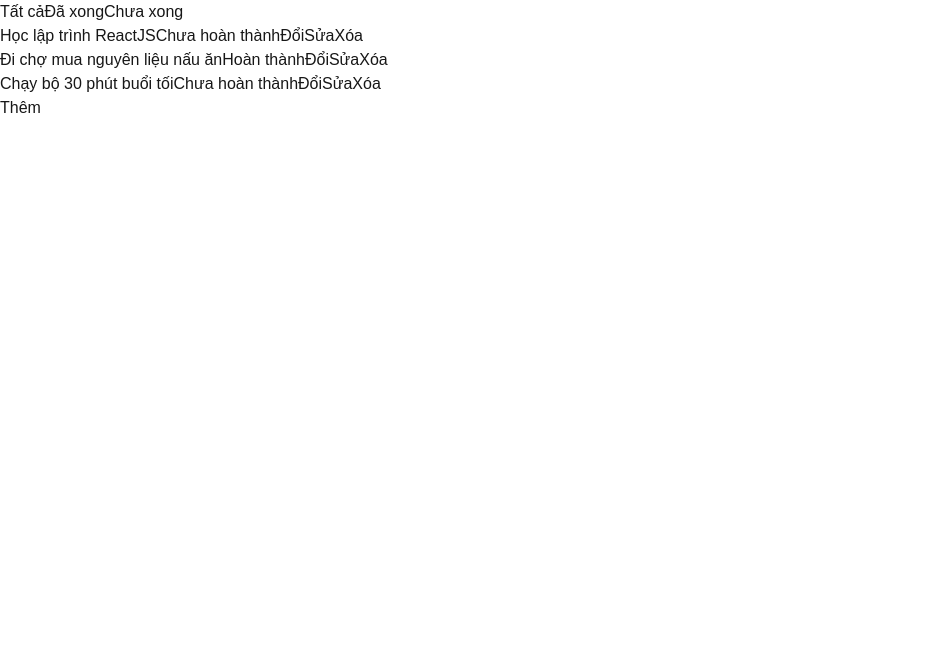
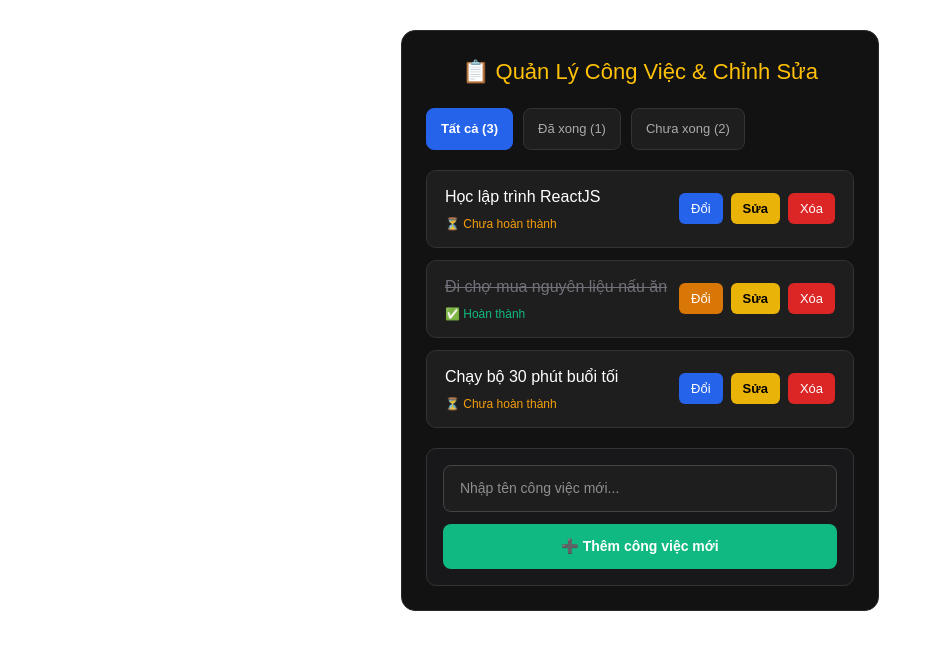
Before and after one commit to ngoia6664-tech/Learning_HTML_CSS, a Next.js app in the folder GIAI ĐOẠN 2 REACT/learning_react/: page /Day6/bai7 in a window 1280 px wide. Shown: the top 650 px of the page, without its empty margins (0-942 px from the left). Built offline with nearby package versions, Linux system fonts and the light colour scheme.

Commit message:
todoapp thêm css

```diff
--- a/GIAI ĐOẠN 2 REACT/learning_react/app/Day6/bai7/page.tsx
+++ b/GIAI ĐOẠN 2 REACT/learning_react/app/Day6/bai7/page.tsx
@@ -1,10 +1,12 @@
 "use client";
 import { useEffect, useState } from "react";
+
 const initialTasks = [
   { id: 1, job: "Học lập trình ReactJS", done: false },
   { id: 2, job: "Đi chợ mua nguyên liệu nấu ăn", done: true },
   { id: 3, job: "Chạy bộ 30 phút buổi tối", done: false },
 ];
+
 //Bắt đầu từ 9h20
 function ListJob(props: {
   job: string;
@@ -14,79 +16,146 @@ function ListJob(props: {
   onclickRemove: () => void;
 }) {
   return (
-    <div>
-      <span>{props.job}</span>
-      <span>{props.done ? "Hoàn thành" : "Chưa hoàn thành"}</span>
-      <button onClick={props.onClickDone}>Đổi</button>
-      <button onClick={props.onClickChange}>Sửa</button>
-      <button onClick={props.onclickRemove}>Xóa</button>
+    <div style={styles.jobCard}>
+      <div style={styles.jobInfo}>
+        <span style={{ ...styles.jobText, textDecoration: props.done ? "line-through" : "none", color: props.done ? "#71717a" : "#fff" }}>
+          {props.job}
+        </span>
+        <span style={props.done ? styles.badgeDone : styles.badgeNotDone}>
+          {props.done ? "✅ Hoàn thành" : "⏳ Chưa hoàn thành"}
+        </span>
+      </div>
+      <div style={styles.actionGroup}>
+        <button onClick={props.onClickDone} style={props.done ? styles.btnUnmark : styles.btnMark}>
+          Đổi
+        </button>
+        <button onClick={props.onClickChange} style={styles.btnWarning}>
+          Sửa
+        </button>
+        <button onClick={props.onclickRemove} style={styles.btnDanger}>
+          Xóa
+        </button>
+      </div>
     </div>
   );
 }
+
 export default function Home() {
   const [Job, setJob] = useState(initialTasks);
   const [IdDangSua, setIdDangSua] = useState<number | null>(null);
   const [chuDangGo, setChuDangGo] = useState("");
   const [flag, setFlag] = useState(false);
   const [Tab, setTab] = useState("all");
+  const [viecMoi, setViecMoi] = useState("");
+  const [loi, setLoi] = useState("");
+
   function BatDauSua(id: number, job: string) {
     setIdDangSua(id);
     setChuDangGo(job);
   }
+
   function LuuSua() {
     if (chuDangGo.trim() === "") return;
     setJob(
-      Job.map((x) => (x && x.id === IdDangSua ? { ...x, job: chuDangGo } : x)),
+      Job.map((x) => (x && x.id === IdDangSua ? { ...x, job: chuDangGo.trim() } : x)),
     );
     setIdDangSua(null);
   }
+
   function HuySua() {
     setIdDangSua(null);
   }
+
   function Remove(id: number) {
     setJob(Job.filter((x) => x.id !== id));
   }
+
   function OnClickDone(id: number) {
     setJob(Job.map((x) => (x && x.id === id ? { ...x, done: !x.done } : x)));
   }
+
   function AddJob() {
-    setJob([...Job, { id: Date.now(), job: "test", done: false }]);
+    if (viecMoi.trim() === ""){
+    setLoi("Nội dung không được để trống")
+    return
     }
+    setJob([...Job, { id: Date.now(), job: viecMoi.trim(), done: false }]);
+    setViecMoi("");
+    setLoi("")
+  }
+
   useEffect(() => {
     const dataJob = localStorage.getItem("Day6_bai7");
     if (dataJob) setJob(JSON.parse(dataJob));
     setFlag(true);
   }, []);
+
   useEffect(() => {
     if (!flag) return;
     localStorage.setItem("Day6_bai7", JSON.stringify(Job));
   }, [Job, flag]);
-  const DangHien = Job.filter((x) =>{
-  if(Tab ==="all") return x
-  if (Tab === "complete") return x.done
-  if (Tab === "not_complete") return !x.done
-  })
 
+  const DangHien = Job.filter((x) => {
+    if (Tab === "all") return x;
+    if (Tab === "complete") return x.done;
+    if (Tab === "not_complete") return !x.done;
+  });
 
   return (
-    <div>
-      <button onClick={() => setTab("all")}>Tất cả</button>
-      <button onClick={() => setTab("complete")}>Đã xong</button>
-      <button onClick={() => setTab("not_complete")}>Chưa xong</button>
-      {DangHien.map((x) => (
+    <div style={styles.container}>
+      <h2 style={styles.heading}>📋 Quản Lý Công Việc & Chỉnh Sửa</h2>
+
+      {/* Các nút Tab lọc */}
+      <div style={styles.tabRow}>
+        <button
+          onClick={() => setTab("all")}
+          style={Tab === "all" ? styles.tabActive : styles.tabBtn}
+        >
+          Tất cả ({Job.length})
+        </button>
+        <button
+          onClick={() => setTab("complete")}
+          style={Tab === "complete" ? styles.tabActive : styles.tabBtn}
+        >
+          Đã xong ({Job.filter(x => x.done).length})
+        </button>
+        <button
+          onClick={() => setTab("not_complete")}
+          style={Tab === "not_complete" ? styles.tabActive : styles.tabBtn}
+        >
+          Chưa xong ({Job.filter(x => !x.done).length})
+        </button>
+      </div>
+
+      {/* Danh sách công việc */}
+      <div style={styles.listContainer}>
+        {DangHien.length === 0 ? (
+          <p style={styles.emptyText}>Không có công việc nào trong danh mục này.</p>
+        ) : (
+          DangHien.map((x) => (
             <div key={x.id}>
               {IdDangSua === x.id ? (
-            <div>
+                <div style={styles.editCard}>
+                  <div style={styles.editFormRow}>
                     <input
                       type="text"
                       value={chuDangGo}
                       onChange={(e) => setChuDangGo(e.target.value)}
+                      style={styles.input}
+                      autoFocus
                     />
-              <span>{x.done ? "Hoàn thành" : "Chưa hoàn thành"}</span>
-              <button onClick={() => OnClickDone(x.id)}>Đổi</button>
-              <button onClick={LuuSua}>Lưu</button>
-              <button onClick={HuySua}>Hủy</button>
-              <button onClick={() => Remove(x.id)}>Xóa</button>
+                    <span style={x.done ? styles.badgeDone : styles.badgeNotDone}>
+                      {x.done ? "Hoàn thành" : "Chưa hoàn thành"}
+                    </span>
+                  </div>
+                  <div style={styles.actionGroup}>
+                    <button onClick={() => OnClickDone(x.id)} style={x.done ? styles.btnUnmark : styles.btnMark}>
+                      Đổi trạng thái
+                    </button>
+                    <button onClick={LuuSua} style={styles.btnSuccess}>Lưu</button>
+                    <button onClick={HuySua} style={styles.btnSecondary}>Hủy</button>
+                    <button onClick={() => Remove(x.id)} style={styles.btnDanger}>Xóa</button>
+                  </div>
                 </div>
               ) : (
                 <ListJob
@@ -98,8 +167,254 @@ export default function Home() {
                 />
               )}
             </div>
-      ))}
-      <button onClick={() => AddJob()}>Thêm</button>
+          ))
+        )}
+      </div>
+
+      {/* Khối thêm công việc mới (Ô input + Nút thêm) */}
+      <div style={styles.addSection}>
+        <input
+          type="text"
+          value={viecMoi}
+          onChange={(e) => setViecMoi(e.target.value)}
+          placeholder="Nhập tên công việc mới..."
+          style={styles.input}
+        />
+        {loi.trim()!=="" ? (
+            <span style={{color:"red"}}>{loi}</span>
+        ) :<></>}
+        <button onClick={() => AddJob()} style={styles.btnAdd}>
+          ➕ Thêm công việc mới
+        </button>
+      </div>
     </div>
   );
 }
+
+// 🎨 Cục CSS giao diện Dark-Mode xịn xò (Giữ nguyên 100% logic của sếp)
+const styles = {
+  container: {
+    maxWidth: "700px",
+    margin: "30px auto",
+    backgroundColor: "#121212",
+    border: "1px solid #2a2a2a",
+    borderRadius: "14px",
+    padding: "24px",
+    color: "#ffffff",
+    fontFamily: "sans-serif",
+    boxSizing: "border-box" as const,
+  } as React.CSSProperties,
+
+  heading: {
+    color: "#ffc107",
+    fontSize: "22px",
+    marginBottom: "20px",
+    textAlign: "center" as const,
+  } as React.CSSProperties,
+
+  tabRow: {
+    display: "flex",
+    gap: "10px",
+    marginBottom: "20px",
+    flexWrap: "wrap" as const,
+  } as React.CSSProperties,
+
+  tabBtn: {
+    backgroundColor: "#1e1e1e",
+    color: "#aaa",
+    border: "1px solid #333",
+    padding: "10px 14px",
+    borderRadius: "8px",
+    cursor: "pointer",
+    fontSize: "13px",
+    fontWeight: 500,
+    transition: "all 0.2s",
+  } as React.CSSProperties,
+
+  tabActive: {
+    backgroundColor: "#2563eb",
+    color: "#fff",
+    border: "1px solid #2563eb",
+    padding: "10px 14px",
+    borderRadius: "8px",
+    cursor: "pointer",
+    fontSize: "13px",
+    fontWeight: "bold",
+  } as React.CSSProperties,
+
+  listContainer: {
+    display: "flex",
+    flexDirection: "column" as const,
+    gap: "12px",
+    marginBottom: "20px",
+    minHeight: "120px",
+  } as React.CSSProperties,
+
+  emptyText: {
+    color: "#71717a",
+    textAlign: "center" as const,
+    fontStyle: "italic",
+    padding: "30px 0",
+    backgroundColor: "#18181b",
+    borderRadius: "10px",
+    border: "1px dashed #333",
+  } as React.CSSProperties,
+
+  jobCard: {
+    display: "flex",
+    justifyContent: "space-between",
+    alignItems: "center",
+    backgroundColor: "#1e1e1e",
+    border: "1px solid #333",
+    borderRadius: "10px",
+    padding: "14px 18px",
+    gap: "12px",
+  } as React.CSSProperties,
+
+  editCard: {
+    display: "flex",
+    flexDirection: "column" as const,
+    backgroundColor: "#18181b",
+    border: "1px solid #2563eb",
+    borderRadius: "10px",
+    padding: "14px 18px",
+    gap: "12px",
+  } as React.CSSProperties,
+
+  editFormRow: {
+    display: "flex",
+    flexDirection: "column" as const,
+    gap: "8px",
+  } as React.CSSProperties,
+
+  jobInfo: {
+    display: "flex",
+    flexDirection: "column" as const,
+    gap: "6px",
+    flex: 1,
+  } as React.CSSProperties,
+
+  jobText: {
+    fontSize: "16px",
+    fontWeight: 500,
+  } as React.CSSProperties,
+
+  badgeDone: {
+    fontSize: "12px",
+    color: "#10b981",
+    fontWeight: 500,
+  } as React.CSSProperties,
+
+  badgeNotDone: {
+    fontSize: "12px",
+    color: "#f59e0b",
+    fontWeight: 500,
+  } as React.CSSProperties,
+
+  input: {
+    width: "100%",
+    padding: "12px 16px",
+    backgroundColor: "#1e1e1e",
+    border: "1px solid #444",
+    borderRadius: "8px",
+    color: "#fff",
+    fontSize: "14px",
+    outline: "none",
+    boxSizing: "border-box" as const,
+  } as React.CSSProperties,
+
+  actionGroup: {
+    display: "flex",
+    gap: "8px",
+    flexWrap: "wrap" as const,
+  } as React.CSSProperties,
+
+  btnMark: {
+    backgroundColor: "#2563eb",
+    color: "white",
+    border: "none",
+    padding: "6px 12px",
+    borderRadius: "6px",
+    fontSize: "13px",
+    cursor: "pointer",
+    fontWeight: 500,
+  } as React.CSSProperties,
+
+  btnUnmark: {
+    backgroundColor: "#d97706",
+    color: "white",
+    border: "none",
+    padding: "6px 12px",
+    borderRadius: "6px",
+    fontSize: "13px",
+    cursor: "pointer",
+    fontWeight: 500,
+  } as React.CSSProperties,
+
+  btnWarning: {
+    backgroundColor: "#eab308",
+    color: "#000",
+    border: "none",
+    padding: "6px 12px",
+    borderRadius: "6px",
+    fontSize: "13px",
+    cursor: "pointer",
+    fontWeight: "bold",
+  } as React.CSSProperties,
+
+  btnSuccess: {
+    backgroundColor: "#10b981",
+    color: "white",
+    border: "none",
+    padding: "6px 12px",
+    borderRadius: "6px",
+    fontSize: "13px",
+    cursor: "pointer",
+    fontWeight: "bold",
+  } as React.CSSProperties,
+
+  btnSecondary: {
+    backgroundColor: "#52525b",
+    color: "white",
+    border: "none",
+    padding: "6px 12px",
+    borderRadius: "6px",
+    fontSize: "13px",
+    cursor: "pointer",
+    fontWeight: 500,
+  } as React.CSSProperties,
+
+  btnDanger: {
+    backgroundColor: "#dc2626",
+    color: "white",
+    border: "none",
+    padding: "6px 12px",
+    borderRadius: "6px",
+    fontSize: "13px",
+    cursor: "pointer",
+    fontWeight: 500,
+  } as React.CSSProperties,
+
+  addSection: {
+    display: "flex",
+    flexDirection: "column" as const,
+    gap: "12px",
+    backgroundColor: "#18181b",
+    border: "1px solid #333",
+    padding: "16px",
+    borderRadius: "10px",
+  } as React.CSSProperties,
+
+  btnAdd: {
+    backgroundColor: "#10b981",
+    color: "white",
+    border: "none",
+    padding: "12px",
+    borderRadius: "8px",
+    fontSize: "14px",
+    fontWeight: "bold",
+    cursor: "pointer",
+    width: "100%",
+    transition: "opacity 0.2s",
+  } as React.CSSProperties,
+};
```
Lines whose indentation alone changed are shown as unchanged.
